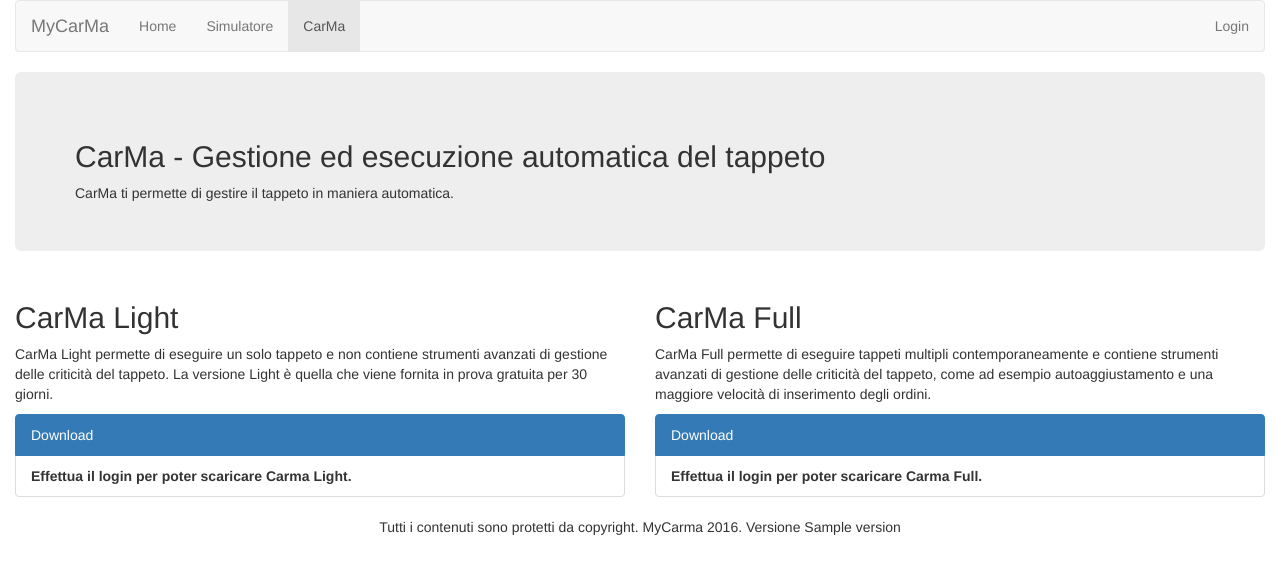
After one commit to Pinne6/mycarma, a Django app: template templates/carma/carma.html in a window 1280 px wide. The commit adds this page. Shown: the top 574 px of the page. Run offline with Django 3.2, Linux system fonts and the light colour scheme; the template is opened without the code that fills it: most values are stand-ins (such as "Sample title", 1, 10 or a date in 2020); some libraries are stand-ins or nearby versions.

Commit message:
1.08.00 - 22/02/2017 - aggiunta pagina carma per download versioni - aggiunti permessi per pagina carma

```diff
--- a/mycarma/urls.py
+++ b/mycarma/urls.py
@@ -31,6 +31,7 @@ urlpatterns = [
     # url(r'^logout/$', auth_views.logout, name='logout'),
     url(r'^accounts/', include('allauth.urls')),
     url(r'^api/', include(entry_resource.urls)),
+    url(r'^carma/', include('carma.urls')),
 ]  # + static(settings.STATIC_URL, document_root=settings.STATIC_ROOT)
 
 if settings.DEBUG:
--- a/simulatore/conversione.py
+++ b/simulatore/conversione.py
@@ -7,6 +7,7 @@ data_fine = datetime.date(2014, 11, 13)
 data_diff = data_fine - data_inizio
 crea_isin = 'NL0010877643'
 crea_isin2 = 'NL6666666666'
+# la cartella di destinazione
 folder = "C:\\intra\\"
 
 for i in range(data_diff.days + 1):
--- a/simulatore/models.py
+++ b/simulatore/models.py
@@ -76,7 +76,9 @@ class UserPerm(models.Model):
         permissions = (
             ("take_fisso", "Può simulare senza limiti a take fisso"),
             ("take_variabile", "Può simulare senza limiti a take variabile"),
-            ("aggiustamento", "Può simulare con aggiustamento")
+            ("aggiustamento", "Può simulare con aggiustamento"),
+            ("carma_light", "CarMa Light licenza"),
+            ("carma_full", "CarMa Full licenza")
         )
 
 
--- a/simulatore/views.py
+++ b/simulatore/views.py
@@ -1,6 +1,9 @@
 # Create your views here.
 
 """
+1.08.00 - 22/02/2017
+- aggiunta pagina carma per download versioni
+- aggiunti permessi per pagina carma
 1.07.03 - 23/12/2016
 - spostato performance annuale alla fine degli eseguiti e aggiunta anche data fine
 1.07.02 - 23/12/2016
@@ -390,7 +393,7 @@ def index(request):
             'form_variabile': form_v,
             'test': test,
             'filename': filename_url,
-            'perf' : perf
+            'perf': perf
         }
     else:
         if settings.DEBUG:
--- a/templates/base.html
+++ b/templates/base.html
@@ -228,10 +228,9 @@
 						<li class="{% block nav_class_simulatore %}inactive{% endblock %}">
 							<a href="/simulatore">Simulatore</a>
 						</li>
-					    <!--
-                        <li class="{% block nav_class_carma %}inactive{% endblock %}">
-							<a href="#">CarMa</a>
-						</li>-->
+					    <li class="{% block nav_class_carma %}inactive{% endblock %}">
+							<a href="/carma">CarMa</a>
+						</li>
                     </ul>
                     <form class="form-inline">
 					    <!--<a  href="#" class="btn-blu mrgn-top" data-toggle="modal" data-target="#at-helping">Help</a>-->
--- /dev/null
+++ b/templates/carma/carma.html
@@ -0,0 +1,90 @@
+{% extends 'base.html' %}
+{% block title %}Simulatore{% endblock %}
+{% block nav_class_home %}inactive{% endblock %}
+{% block nav_class_simulatore %}inactive{% endblock %}
+{% block nav_class_carma %}active{% endblock %}
+{% block intestazione %}
+<div class="row">
+		<div class="col-md-12">
+			<div class="jumbotron">
+				<h2>
+					CarMa - Gestione ed esecuzione automatica del tappeto
+				</h2>
+				<div>
+					<span>CarMa ti permette di gestire il tappeto in maniera automatica.</span>
+				</div>
+				<!--
+                <p>
+					<a class="btn btn-primary btn-large" href="simulatore/">Scopri il simulatore!</a>
+				</p>-->
+			</div>
+		</div>
+</div>
+<div class="row">
+    <div class="col-md-6">
+	    <h2>
+		    CarMa Light
+        </h2>
+		<p>
+		    CarMa Light permette di eseguire un solo tappeto e non contiene strumenti avanzati di gestione delle criticità del tappeto.
+            La versione Light è quella che viene fornita in prova gratuita per 30 giorni.
+        </p>
+		<div class="list-group">
+		    <a href="#" class="list-group-item active">Download</a>
+			{% if user.is_authenticated and perms.simulatore.carma_light %}
+            <div class="list-group-item">
+                <b>CarMa Light versione 1.06.18 - 20/02/2017</b> <a href="#" class="btn btn-success btn-sm" type="button">Download</a>
+                <p class="list-group-item-text">
+				    - modificata password di invio email che mancava da aggiornamento precedente
+                </p>
+            </div>
+			<div class="list-group-item">
+				<h4 class="list-group-item-heading">
+			    	Versioni precedenti
+				</h4>
+            </div>
+            {% elif user.is_authenticated and not perms.simulatore.carma_light %}
+            <div class="list-group-item">
+                <b>Non hai i permessi per scaricare CarMa Light. Contatta gli sviluppatori per ottenere una licenza.</b>
+            </div>
+            {% else %}
+            <div class="list-group-item">
+                <b>Effettua il login per poter scaricare Carma Light.</b>
+            </div>
+            {% endif %}
+        </div>
+    </div>
+    <div class="col-md-6">
+	    <h2>
+		    CarMa Full
+        </h2>
+		<p>
+		    CarMa Full permette di eseguire tappeti multipli contemporaneamente e contiene strumenti avanzati di gestione delle criticità del tappeto, come ad esempio autoaggiustamento e una maggiore velocità di inserimento degli ordini.
+        </p>
+		<div class="list-group">
+		    <a href="#" class="list-group-item active">Download</a>
+			{% if user.is_authenticated and perms.simulatore.carma_full %}
+            <div class="list-group-item">
+                <b>CarMa Full versione 1.06.18 - 20/02/2017</b> <a href="download" class="btn btn-success btn-sm" type="button">Download</a>
+                <p class="list-group-item-text">
+				    - modificata password di invio email che mancava da aggiornamento precedente
+                </p>
+            </div>
+			<div class="list-group-item">
+				<h4 class="list-group-item-heading">
+			    	Versioni precedenti
+				</h4>
+            </div>
+            {% elif user.is_authenticated and not perms.simulatore.carma_full %}
+            <div class="list-group-item">
+                <b>Non hai i permessi per scaricare CarMa Full. Contatta gli sviluppatori per ottenere una licenza.</b>
+            </div>
+            {% else %}
+            <div class="list-group-item">
+                <b>Effettua il login per poter scaricare Carma Full.</b>
+            </div>
+            {% endif %}
+        </div>
+    </div>
+</div>
+{% endblock %}
```
Also changed, not shown: carma/urls.py (added, +7 -0 lines), simulatore/crea_dati_storici.py (+8 -4 lines), simulatore/scraping.py (+12 -114 lines).
